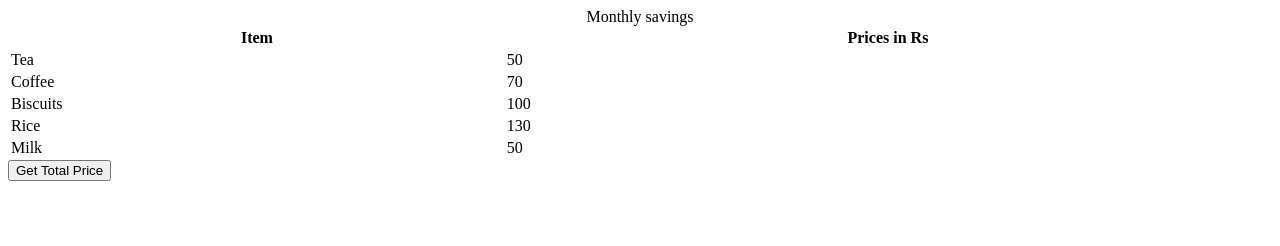
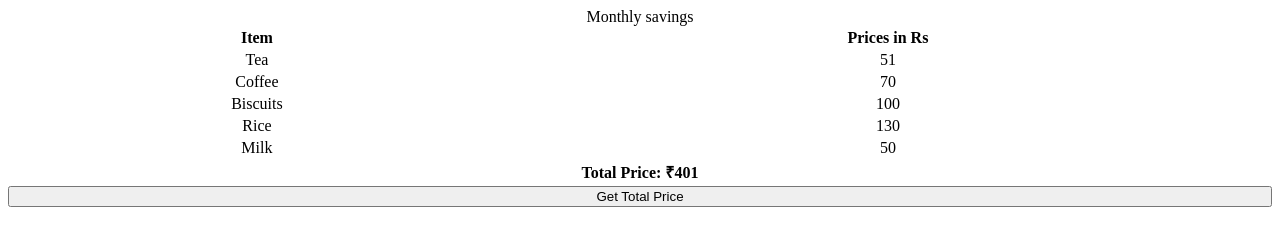
Before and after one commit to acciojob/grofers-checkout-ak8058, a website: page main.html in a window 1280 px wide. Both pictures are taken after a click on the button "Get Total Price". Drawn offline with Linux system fonts and the light colour scheme.

Commit message:
created a submission

```diff
--- a/main.html
+++ b/main.html
@@ -16,23 +16,23 @@
       <th>Item</th>
       <th>Prices in Rs</th>
     </tr>
-    <tr>
+    <tr class="row">
       <td class="item">Tea</td>
-      <td class="price">50</td>
+      <td class="price">51</td>
     </tr>
-    <tr>
+    <tr class="row">
       <td class="item">Coffee</td>
       <td class="price">70</td>
     </tr>
-    <tr>
+    <tr class="row">
       <td class="item">Biscuits</td>
       <td class="price">100</td>
     </tr>
-    <tr>
+    <tr class="row">
       <td class="item">Rice</td>
       <td class="price">130</td>
     </tr>
-    <tr>
+    <tr class="row">
       <td class="item">Milk</td>
       <td class="price">50</td>
     </tr>
--- a/script.js
+++ b/script.js
@@ -4,6 +4,28 @@ document.body.appendChild(getSumBtn);
 
 const getSum = () => {
 //Add your code here
+	const prices=document.querySelectorAll(".price");
+	let total=0;
+	prices.forEach(price=>{
+		total=total+parseFloat(price.textContent);
+	});
+
+	let existingTotalRow=document.getElementById("totalRow");
+	if(existingTotalRow){
+		existingTotalRow.remove();
+	}
+	const totalRow=document.createElement("tr");
+	totalRow.id="totalRow";
+
+	const totalCell=document.createElement("td");
+	totalCell.colSpan=2;
+	totalCell.style.fontWeight = "bold";
+    totalCell.style.textAlign = "center";
+    totalCell.textContent = "Total Price: ₹" + total;
+
+	totalRow.appendChild(totalCell);
+
+	document.querySelector("table").appendChild(totalRow);
 
 };
 
--- a/styles.css
+++ b/styles.css
@@ -1,2 +1,8 @@
-
 /* Your CSS Code here. */
+button{
+	text-align:center;
+	width:100%;
+}
+.row{
+	text-align:center;
+}
```
